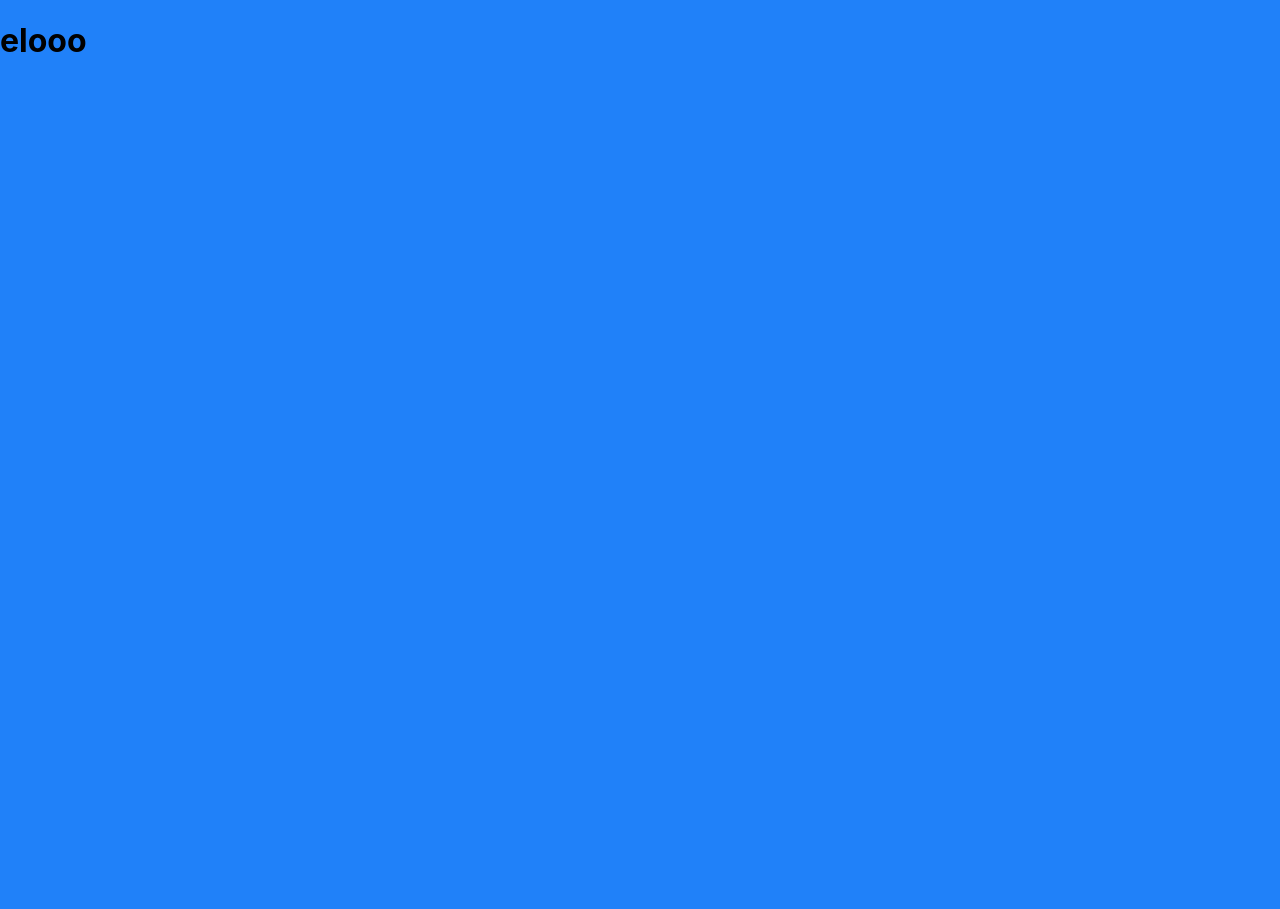
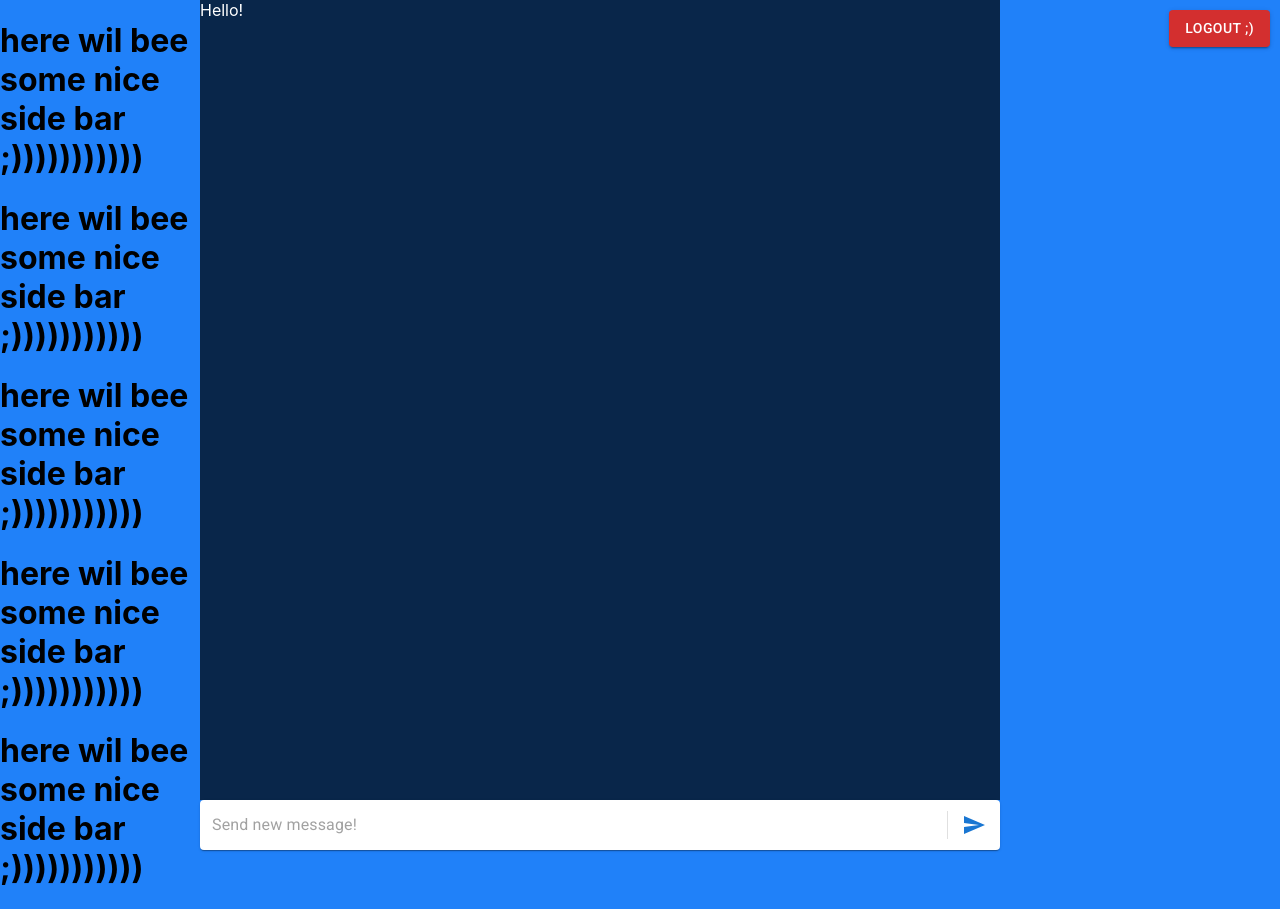
Before and after one commit to j-kaminski/sparrow, a React (Create React App) app in the folder client/: page /dashboard in a window 1280 px wide. Before the commit the page ends 821 px from the top, so only its background shows below. Built offline with nearby package versions, Linux system fonts and the light colour scheme.

Commit message:
Add chat component

```diff
--- /dev/null
+++ b/client/src/components/dashboard/Dashboard.styles.tsx
@@ -0,0 +1,8 @@
+import { makeStyles } from '@mui/styles';
+
+export const useDashboardStyles = makeStyles({
+	root: {
+		display: 'grid',
+		gridTemplateColumns: '200px 800px',
+	},
+});
--- a/client/src/components/dashboard/Dashboard.tsx
+++ b/client/src/components/dashboard/Dashboard.tsx
@@ -1,9 +1,35 @@
 import React from 'react';
 import { Link } from 'react-router-dom';
+import { Box, Button } from '@mui/material';
+import { useAppSelector, useAppDispatch } from '../../redux/hooks';
+import { authSelector } from '../../features/auth/';
+import { tempToggleAuth } from '../../features/auth';
+import { Chat } from '../../features/chat/';
+import { useDashboardStyles } from '.';
+
 export const Dashboard = () => {
+	const dispatch = useAppDispatch();
+	const styles = useDashboardStyles();
+
 	return (
-		<div>
-			<h1>elooo</h1>
+		<div className={styles.root}>
+			<Box>
+				<h1>here wil bee some nice side bar ;)))))))))))</h1>
+				<h1>here wil bee some nice side bar ;)))))))))))</h1>
+				<h1>here wil bee some nice side bar ;)))))))))))</h1>
+				<h1>here wil bee some nice side bar ;)))))))))))</h1>
+				<h1>here wil bee some nice side bar ;)))))))))))</h1>
+			</Box>
+			<Chat />
+
+			<Button
+				variant='contained'
+				color='error'
+				onClick={() => dispatch(tempToggleAuth())}
+				sx={{ position: 'absolute', right: '10px', top: '10px' }}
+			>
+				Logout ;)
+			</Button>
 		</div>
 	);
 };
--- a/client/src/components/dashboard/index.ts
+++ b/client/src/components/dashboard/index.ts
@@ -1 +1,2 @@
 export * from './Dashboard';
+export * from './Dashboard.styles';
--- /dev/null
+++ b/client/src/features/chat/Chat.styles.tsx
@@ -0,0 +1,12 @@
+import { makeStyles } from '@mui/styles';
+
+export const useChatStyles = makeStyles({
+	root: {
+		display: 'grid',
+		gridTemplateRows: '800px 50px',
+	},
+	messages: {
+		color: 'white',
+		backgroundColor: '#09264A',
+	},
+});
--- /dev/null
+++ b/client/src/features/chat/Chat.tsx
@@ -0,0 +1,53 @@
+import React from 'react';
+import { useChatStyles } from '.';
+import {
+	Paper,
+	InputBase,
+	IconButton,
+	Divider,
+	Stack,
+	Box,
+	TextField,
+	Button,
+} from '@mui/material';
+import SendIcon from '@mui/icons-material/Send';
+
+const Message = () => {
+	return <div>Hello!</div>;
+};
+
+export const Chat = () => {
+	const styles = useChatStyles();
+	return (
+		<div className={styles.root}>
+			<div className={styles.messages}>
+				<Stack>
+					<Message />
+				</Stack>
+			</div>
+
+			<Paper
+				component='form'
+				sx={{
+					p: '2px 4px',
+					display: 'flex',
+					alignItems: 'center',
+					width: 800,
+				}}
+			>
+				<InputBase
+					sx={{ ml: 1, flex: 1 }}
+					placeholder='Send new message!'
+				/>
+				<Divider sx={{ height: 28, m: 0.5 }} orientation='vertical' />
+				<IconButton
+					color='primary'
+					sx={{ p: '10px' }}
+					aria-label='directions'
+				>
+					<SendIcon />
+				</IconButton>
+			</Paper>
+		</div>
+	);
+};
--- /dev/null
+++ b/client/src/features/chat/index.ts
@@ -0,0 +1,2 @@
+export * from './Chat';
+export * from './Chat.styles';
```
